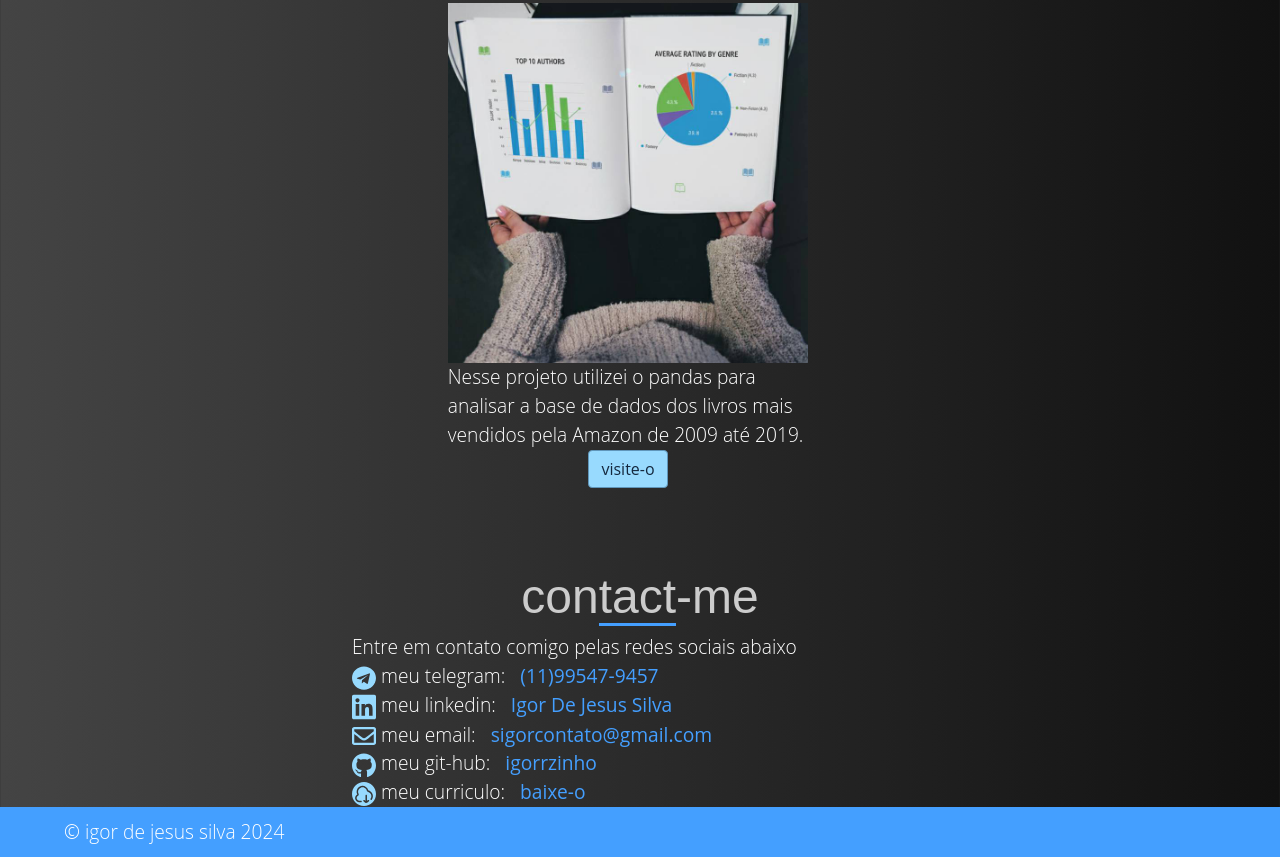
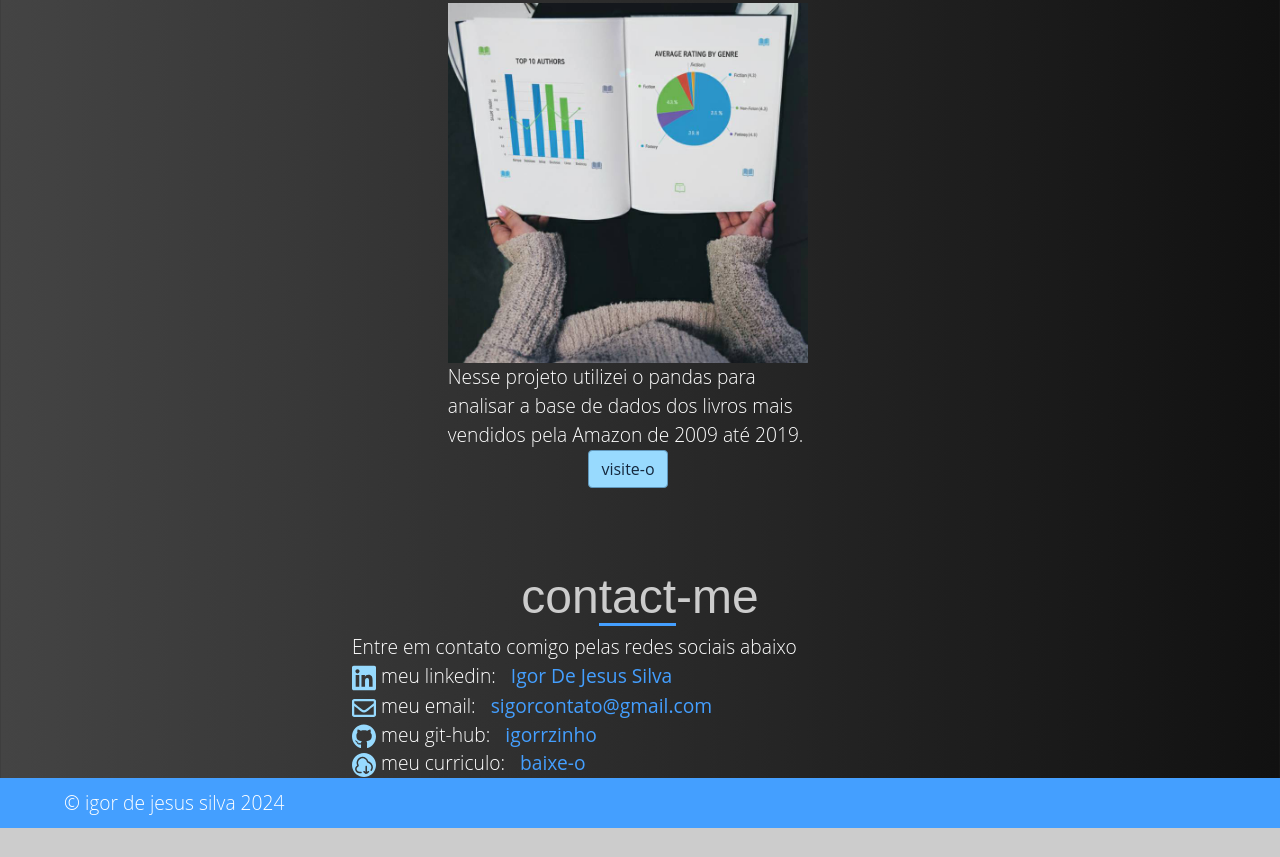
Before and after one commit to igorrzinho/portifolio, a plain HTML site: page index.html in a window 1280 px wide. Shown: the part 4567-5424 px from the top of the page. After the commit the page ends 5395 px from the top, so only its background shows below. Drawn offline with Linux system fonts and the light colour scheme; a web font is replaced by a local one.

Commit message:
Update index.html

```diff
--- a/index.html
+++ b/index.html
@@ -210,9 +210,6 @@
             <h3 class="main-title">con<span>tact</span>-me</h3>
 
             <p> Entre em contato comigo pelas redes sociais abaixo</p>
-            <p><img src="img/contato/telegram.svg" class="img-contact" alt=""> meu telegram:
-                <a href="https://t.me/S_igorrzinho">(11)99547-9457</a>
-            </p>
             <p><img src="img/contato/linkedin.svg" class="img-contact" alt=""> meu linkedin: <a
                     href="https://www.linkedin.com/in/igor-de-jesus-silva-066552215">Igor De Jesus Silva</a></p>
             <p><img src="img/contato/email.svg" class="img-contact" alt=""> meu email: <a
@@ -239,4 +236,5 @@
 
 </body>
 
+
 </html>
```
